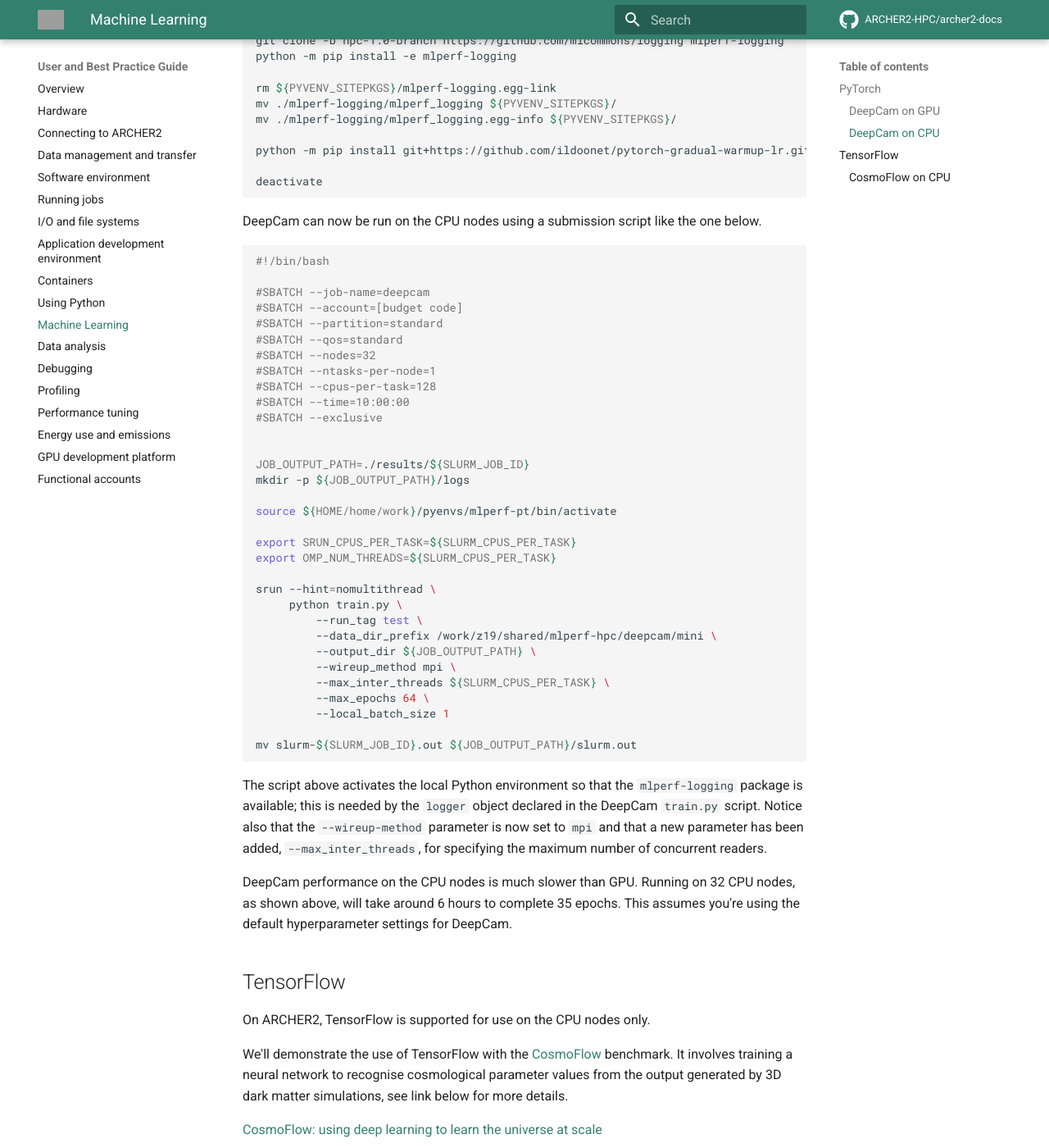
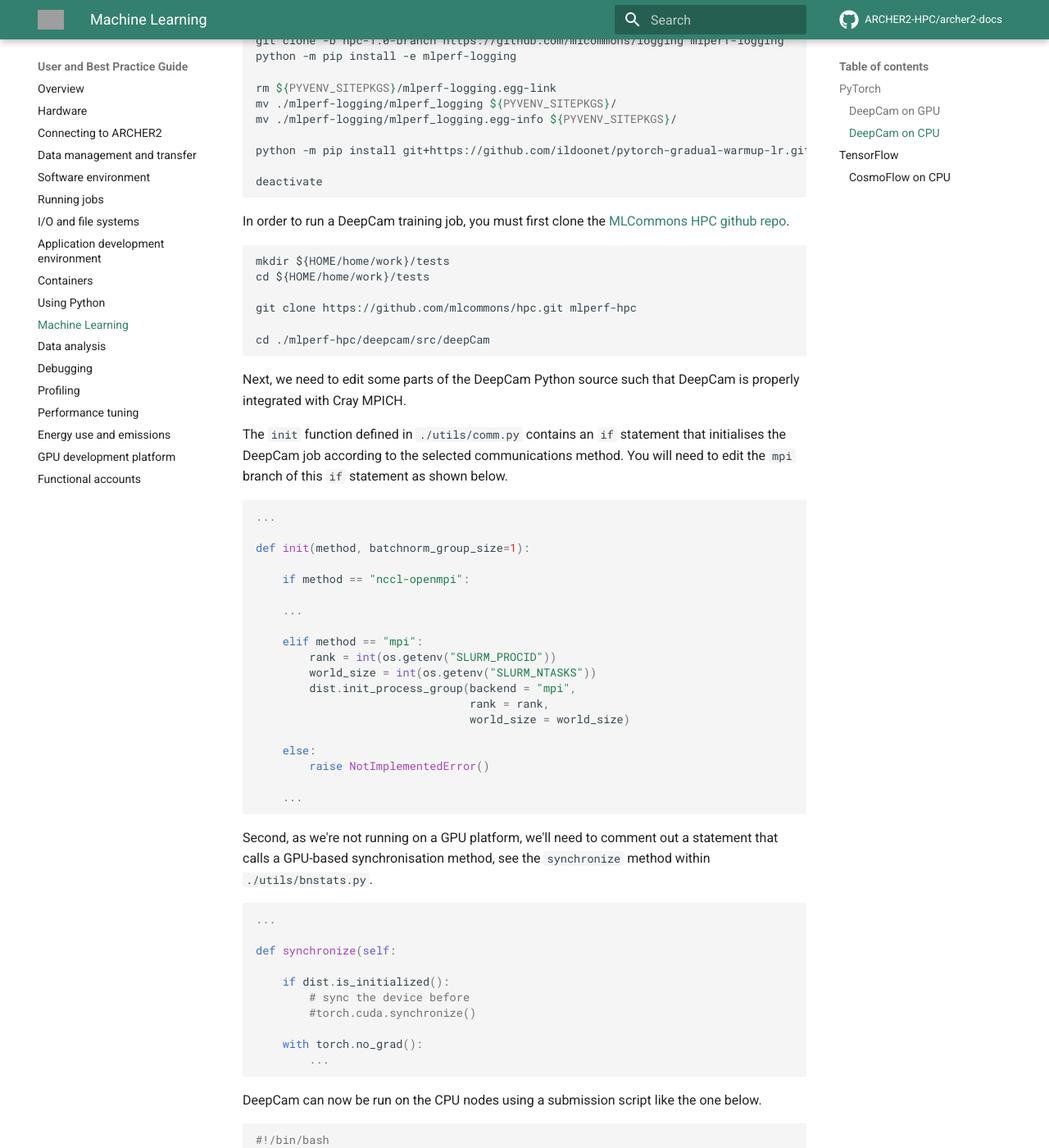
Before and after one commit to ARCHER2-HPC/archer2-docs, an MkDocs documentation site: the page built from docs/user-guide/machine-learning.md, in a window 1280 px wide and 1400 px high, scrolled down 5002 px. Shown: the whole window at 82% size. Built offline with MkDocs 1.6.1 and Material for MkDocs 9.7.7, drawn with Linux system fonts in a browser that asks for light colours; comment, search, counter and statistics services are not loaded; some of the changed text lies outside the part shown; grey boxes are pictures that could not be loaded.

Commit message:
Added python script changes necessary to run DeepCam on CPU.

````diff
--- a/docs/user-guide/machine-learning.md
+++ b/docs/user-guide/machine-learning.md
@@ -122,7 +122,7 @@
 
 In the script above, we specify four tasks per node, one for each GPU. These tasks are evenly spaced across the node so as to maximise the communications
 bandwidth between the host and the GPU devices. Note, PyTorch is not using Cray MPICH for inter-task communications, which is instead being handled by the
-ROCm Collective Communications Library (RCCL), hence the `--wireup_method nccl-slurm` option (`nccl-slurm` works as an alias for `rccl-slurm in this context).
+ROCm Collective Communications Library (RCCL), hence the `--wireup_method nccl-slurm` option (`nccl-slurm` works as an alias for `rccl-slurm` in this context).
 
 The above job should achieve convergence &mdash; an Intersection over Union (IoU) of 0.82 &mdash; after 35 epochs or so. Runtime should be around 20-30 minutes.
 
@@ -239,6 +239,62 @@
 
 deactivate
 ```
+
+In order to run a DeepCam training job, you must first clone the [MLCommons HPC github repo](https://github.com/mlcommons/hpc/tree/main).
+
+```
+mkdir ${HOME/home/work}/tests
+cd ${HOME/home/work}/tests
+
+git clone https://github.com/mlcommons/hpc.git mlperf-hpc
+
+cd ./mlperf-hpc/deepcam/src/deepCam
+```
+
+
+Next, we need to edit some parts of the DeepCam Python source such that DeepCam is properly integrated with Cray MPICH.
+
+The `init` function defined in `./utils/comm.py` contains an `if` statement that initialises the DeepCam job according
+to the selected communications method. You will need to edit the `mpi` branch of this `if` statement as shown below.
+
+```python
+...
+
+def init(method, batchnorm_group_size=1):
+
+    if method == "nccl-openmpi":
+
+    ...
+
+    elif method == "mpi":
+        rank = int(os.getenv("SLURM_PROCID"))
+        world_size = int(os.getenv("SLURM_NTASKS"))
+        dist.init_process_group(backend = "mpi",
+                                rank = rank,
+                                world_size = world_size)
+
+    else:
+        raise NotImplementedError()
+
+    ...
+```
+
+Second, as we're not running on a GPU platform, we'll need to comment out a statement that calls a GPU-based
+synchronisation method, see the `synchronize` method within `./utils/bnstats.py`.
+
+```python
+...
+
+def synchronize(self:
+
+    if dist.is_initialized():
+        # sync the device before
+        #torch.cuda.synchronize()
+
+    with torch.no_grad():
+        ...
+```
+
 
 DeepCam can now be run on the CPU nodes using a submission script like the one below.
 
````
